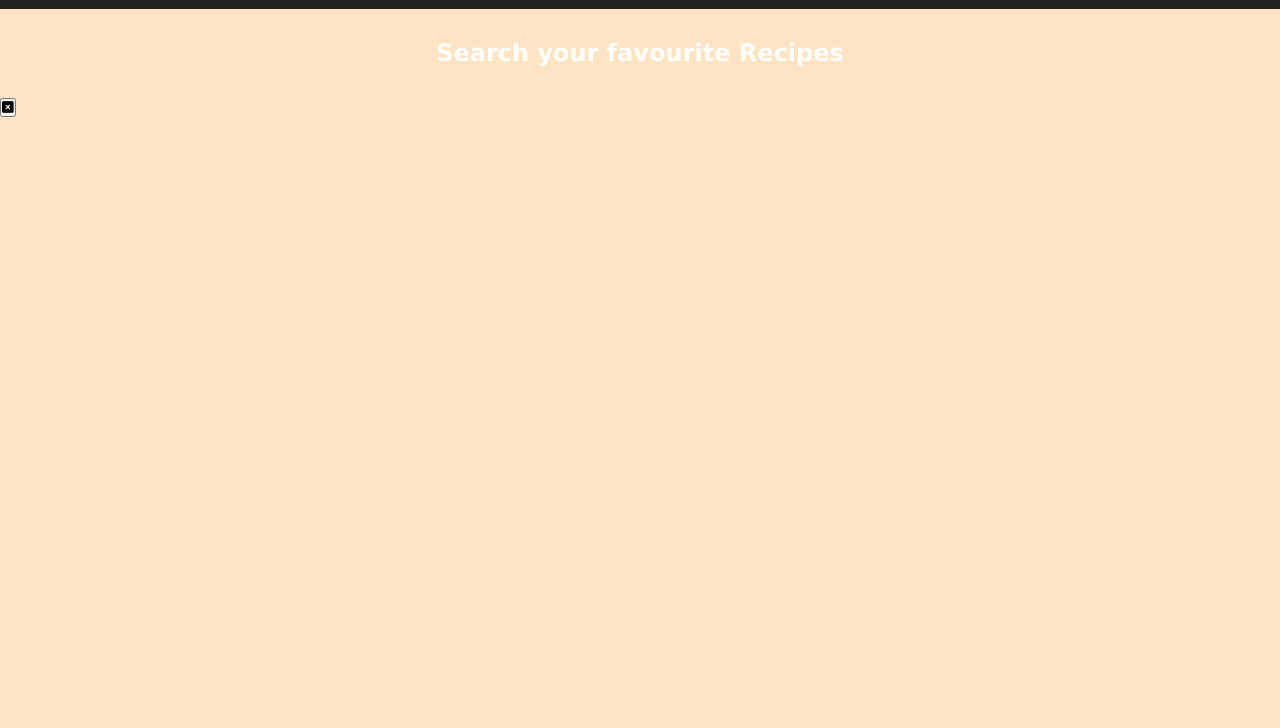
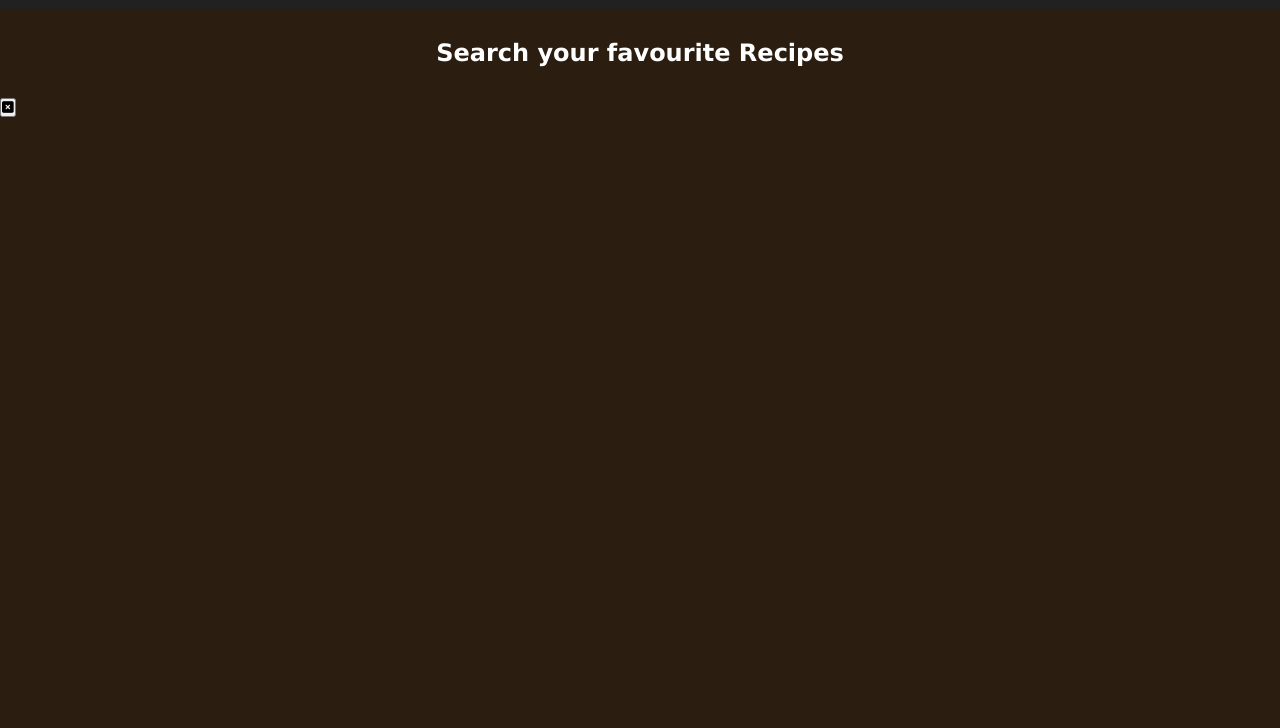
Before and after one commit to my666-earth/Recipe-app, a plain HTML site: page index.html in a window 1280 px wide. Shown: the part 72-800 px from the top of the page. Drawn offline with Linux system fonts and the light colour scheme.

Commit message:
changes revert

```diff
--- a/style.css
+++ b/style.css
@@ -6,7 +6,7 @@
 }
 
 body {
-  background-color: bisque;
+  background-color: #2b1d0f;
   color: white;
 }
 
```
